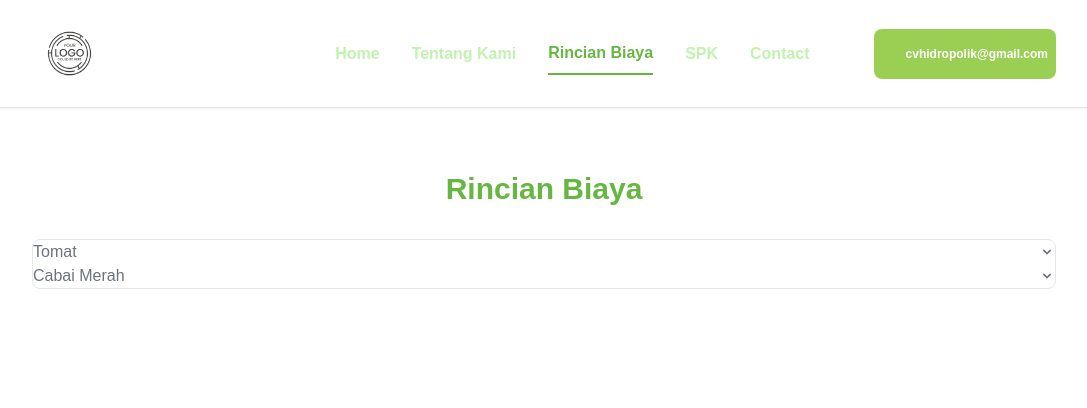
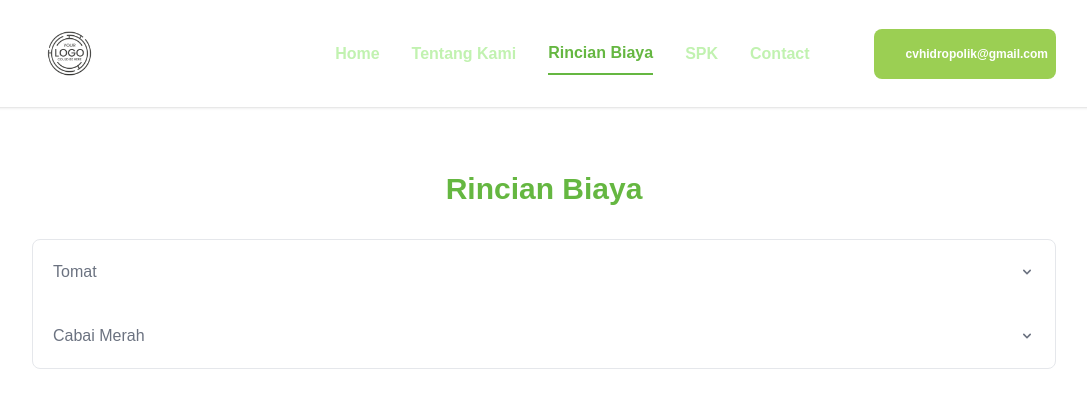
Before and after one commit to filzarr/sistem-pendukung-keputusan-pada-usahatani-hortikultura, a Next.js app: page /rincian-biaya in a window 1280 px wide. Shown: the top 408 px of the page, without its empty margins (96-1183 px from the left). Built offline with nearby package versions, Linux system fonts and the light colour scheme; some icons are missing.

Commit message:
feat: rincian biaya

```diff
--- a/src/app/rincian-biaya/page.tsx
+++ b/src/app/rincian-biaya/page.tsx
@@ -12,7 +12,7 @@ const Rincian = () => {
       </header>
       <Accordion collapseAll>
         <Accordion.Panel>
-          <Accordion.Title>Tomat</Accordion.Title>
+          <Accordion.Title className="p-5">Tomat</Accordion.Title>
           <Accordion.Content>
             <p className="mb-2 text-gray-500 dark:text-gray-400">
               Luas lahan penanaman = 6000 m2
```
